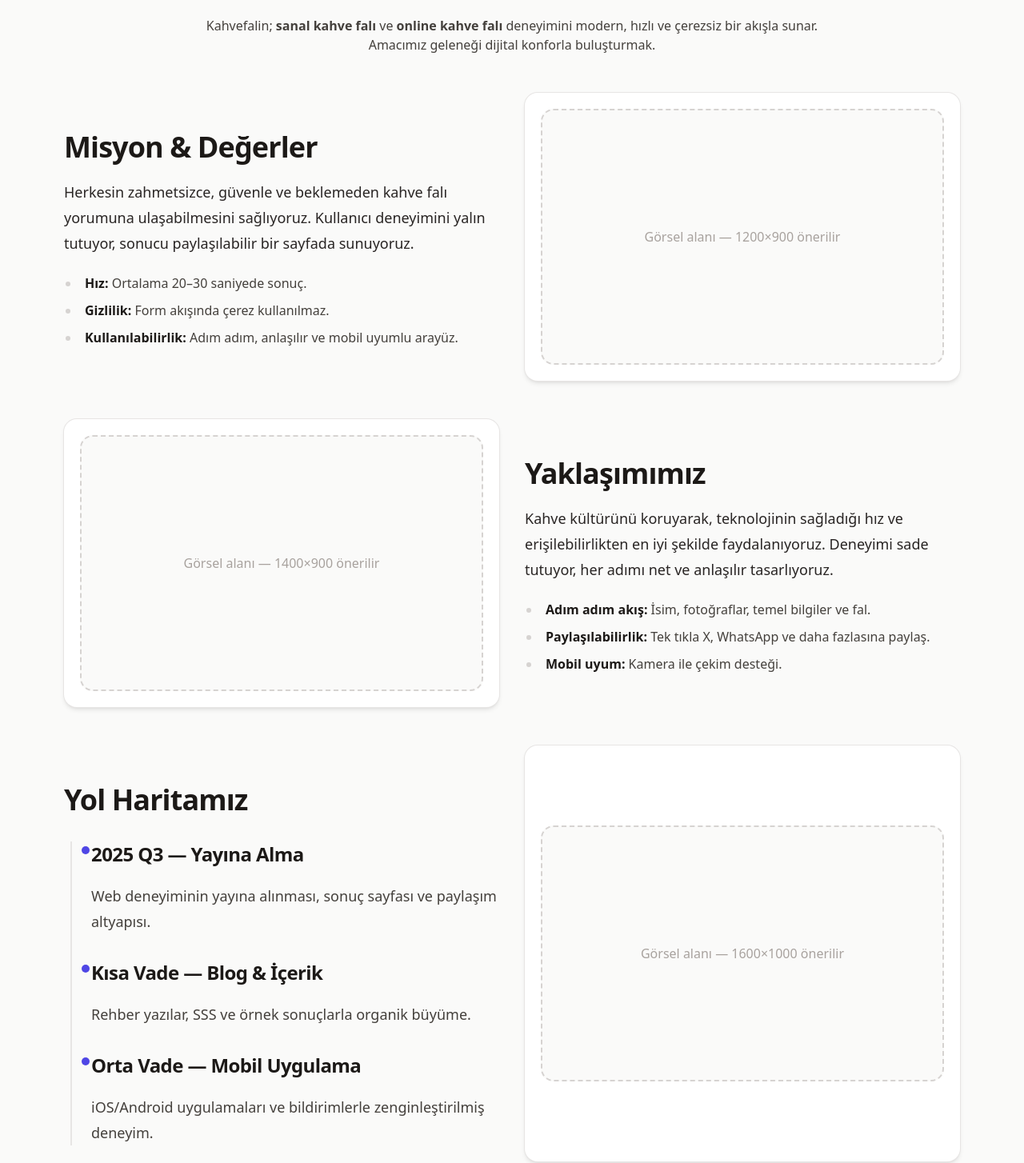
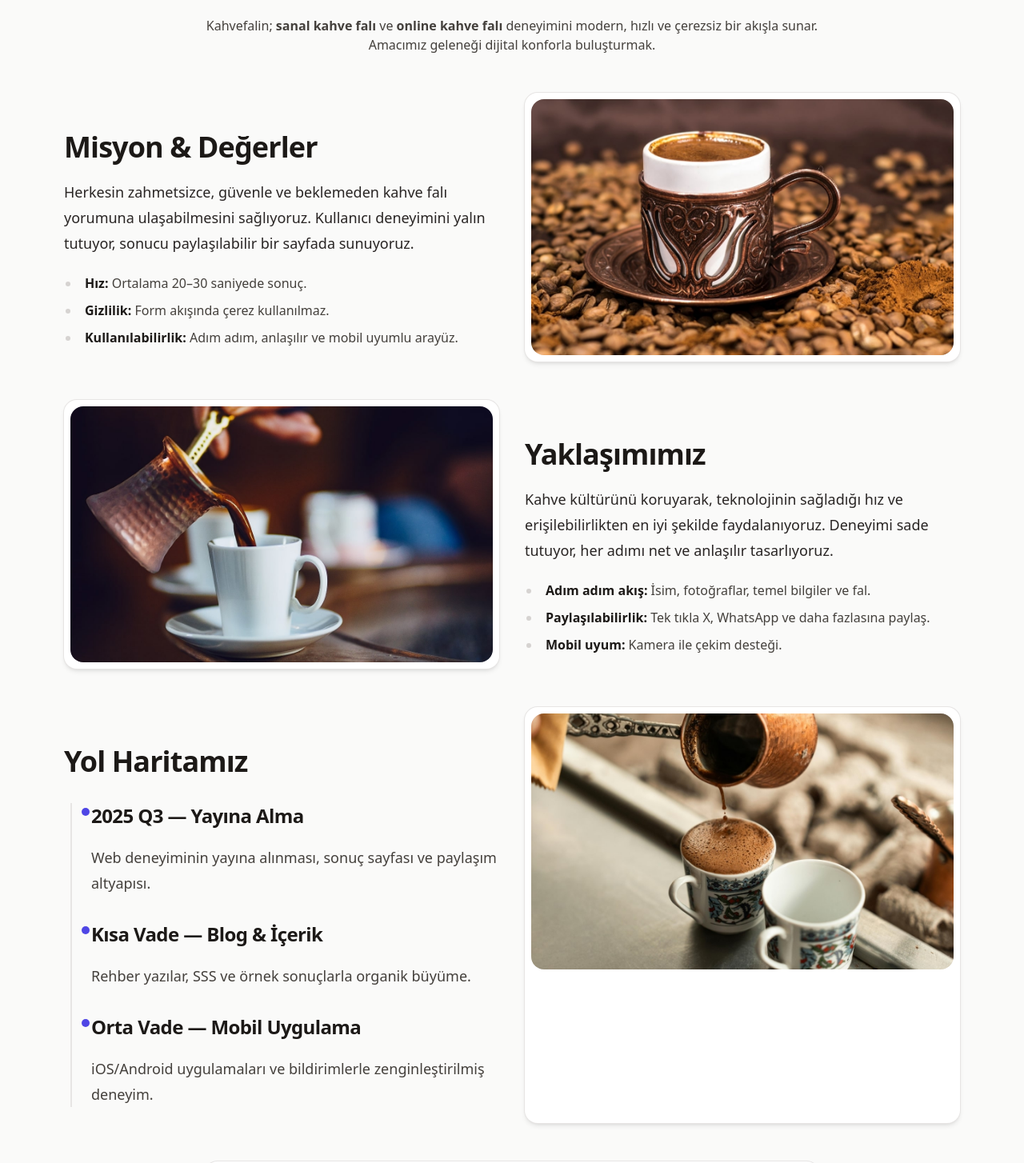
Before and after one commit to kuleliworks/kahve-fali, a Next.js app: page /hakkimizda in a window 1280 px wide. Shown: the part 156-1610 px from the top of the page at 80% size. Built offline with nearby package versions, Linux system fonts and the light colour scheme.

Commit message:
Update page.tsx

```diff
--- a/app/hakkimizda/page.tsx
+++ b/app/hakkimizda/page.tsx
@@ -40,8 +40,8 @@ export default function Page() {
         <article className="prose-article">
           <h2>Misyon &amp; Değerler</h2>
           <p>
-            Herkesin zahmetsizce, güvenle ve beklemeden kahve falı yorumuna ulaşabilmesini sağlıyoruz. Kullanıcı
-            deneyimini yalın tutuyor, sonucu paylaşılabilir bir sayfada sunuyoruz.
+            Herkesin zahmetsizce, güvenle ve beklemeden kahve falı yorumuna ulaşabilmesini sağlıyoruz.
+            Kullanıcı deneyimini yalın tutuyor, sonucu paylaşılabilir bir sayfada sunuyoruz.
           </p>
           <ul>
             <li><strong>Hız:</strong> Ortalama 20–30 saniyede sonuç.</li>
@@ -50,28 +50,32 @@ export default function Page() {
           </ul>
         </article>
 
-        {/* Görsel placeholder */}
-        <div className="k-card flex items-center justify-center">
-          {/* Görseli eklemek için aşağıdaki <div> yerine <img> kullan:
-              <img src="/resim/hakkimizda-1.jpg" alt="Misyon görseli"
-                   className="h-full w-full rounded-xl object-cover" />
-          */}
-          <div className="h-60 w-full rounded-2xl border-2 border-dashed border-stone-300 bg-stone-50 sm:h-72 lg:h-80 flex items-center justify-center text-stone-400">
-            Görsel alanı — 1200×900 önerilir
+        {/* Sağ görsel */}
+        <div className="k-card p-2">
+          <div className="h-60 w-full overflow-hidden rounded-2xl sm:h-72 lg:h-80">
+            {/* eslint-disable-next-line @next/next/no-img-element */}
+            <img
+              src="/resim/1-min.jpg"
+              alt="Misyon & Değerler görseli"
+              className="h-full w-full object-cover"
+              loading="lazy"
+            />
           </div>
         </div>
       </div>
 
       {/* BLOK 2 — Sol görsel / Sağ içerik */}
       <div className="mx-auto mt-12 grid gap-8 lg:grid-cols-2">
-        {/* Görsel placeholder */}
-        <div className="order-last k-card flex items-center justify-center lg:order-first">
-          {/* Görseli eklemek için:
-              <img src="/resim/hakkimizda-2.jpg" alt="Yaklaşım görseli"
-                   className="h-full w-full rounded-xl object-cover" />
-          */}
-          <div className="h-60 w-full rounded-2xl border-2 border-dashed border-stone-300 bg-stone-50 sm:h-72 lg:h-80 flex items-center justify-center text-stone-400">
-            Görsel alanı — 1400×900 önerilir
+        {/* Sol görsel (mobilde alta, büyük ekranda sola) */}
+        <div className="order-last k-card p-2 lg:order-first">
+          <div className="h-60 w-full overflow-hidden rounded-2xl sm:h-72 lg:h-80">
+            {/* eslint-disable-next-line @next/next/no-img-element */}
+            <img
+              src="/resim/2-min.jpg"
+              alt="Yaklaşımımız görseli"
+              className="h-full w-full object-cover"
+              loading="lazy"
+            />
           </div>
         </div>
 
@@ -112,14 +116,16 @@ export default function Page() {
           </div>
         </article>
 
-        {/* Görsel placeholder */}
-        <div className="k-card flex items-center justify-center">
-          {/* Görseli eklemek için:
-              <img src="/resim/hakkimizda-3.jpg" alt="Yol haritası görseli"
-                   className="h-full w-full rounded-xl object-cover" />
-          */}
-          <div className="h-60 w-full rounded-2xl border-2 border-dashed border-stone-300 bg-stone-50 sm:h-72 lg:h-80 flex items-center justify-center text-stone-400">
-            Görsel alanı — 1600×1000 önerilir
+        {/* Sağ görsel */}
+        <div className="k-card p-2">
+          <div className="h-60 w-full overflow-hidden rounded-2xl sm:h-72 lg:h-80">
+            {/* eslint-disable-next-line @next/next/no-img-element */}
+            <img
+              src="/resim/3-min.jpg"
+              alt="Yol haritası görseli"
+              className="h-full w-full object-cover"
+              loading="lazy"
+            />
           </div>
         </div>
       </div>
```
